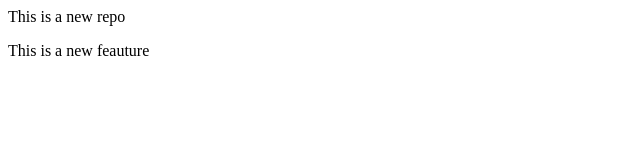
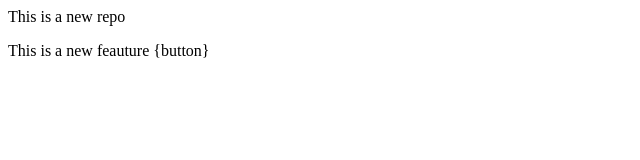
Before and after one commit to khilari259/localrepo, a plain HTML site: page index.html in a window 1280 px wide. Shown: the full height of the page, 0-640 px from the left. Drawn offline with Linux system fonts and the light colour scheme.

Commit message:
git checkout feature1

```diff
--- a/index.html
+++ b/index.html
@@ -1,2 +1,2 @@
 <p>This is a new repo</p>
-<p>This is a new feauture</p>
+<p>This is a new feauture {button}</p>
```
